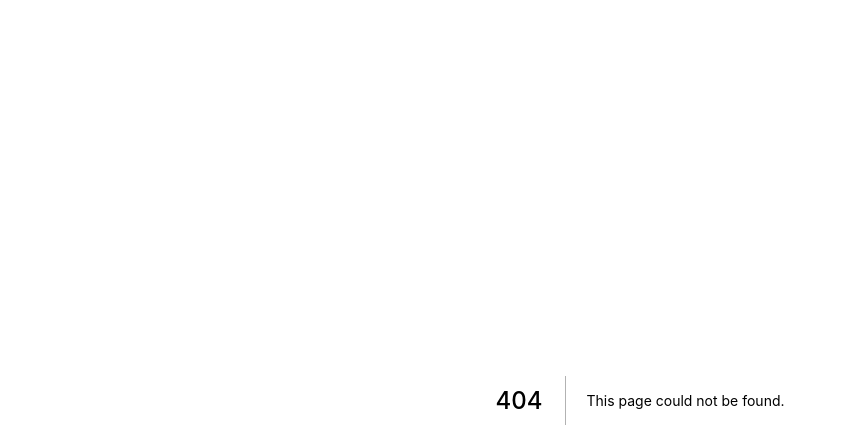
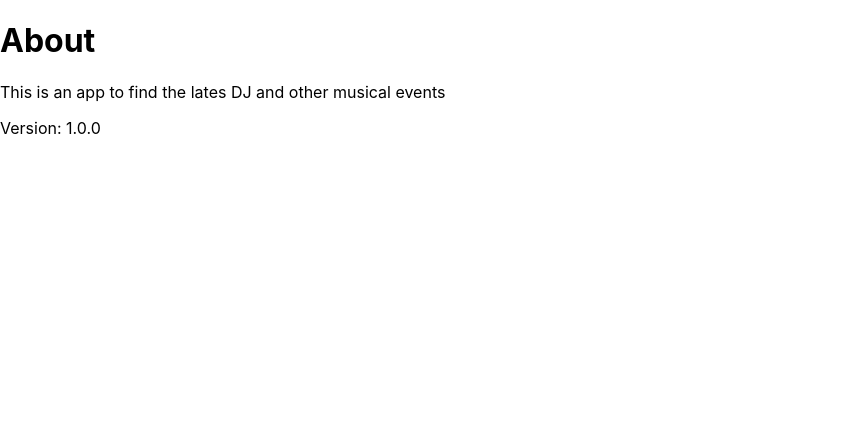
Before and after one commit to dhiraj13/dj-events-front-end, a Next.js app: page /about in a window 1280 px wide. Before the commit this address had no page. Shown: the top 448 px of the page, without its empty margins (0-847 px from the left). Built offline with nearby package versions, Linux system fonts and the light colour scheme.

Commit message:
pages and routing

```diff
--- /dev/null
+++ b/pages/about.js
@@ -0,0 +1,9 @@
+export default function AboutPage() {
+  return (
+    <div>
+      <h1>About</h1>
+      <p>This is an app to find the lates DJ and other musical events</p>
+      <p>Version: 1.0.0</p>
+    </div>
+  )
+}
```
Also changed, not shown: pages/events/[slug].js (added, +7 -0 lines), pages/events/add.js (added, +7 -0 lines), pages/events/index.js (added, +7 -0 lines).
